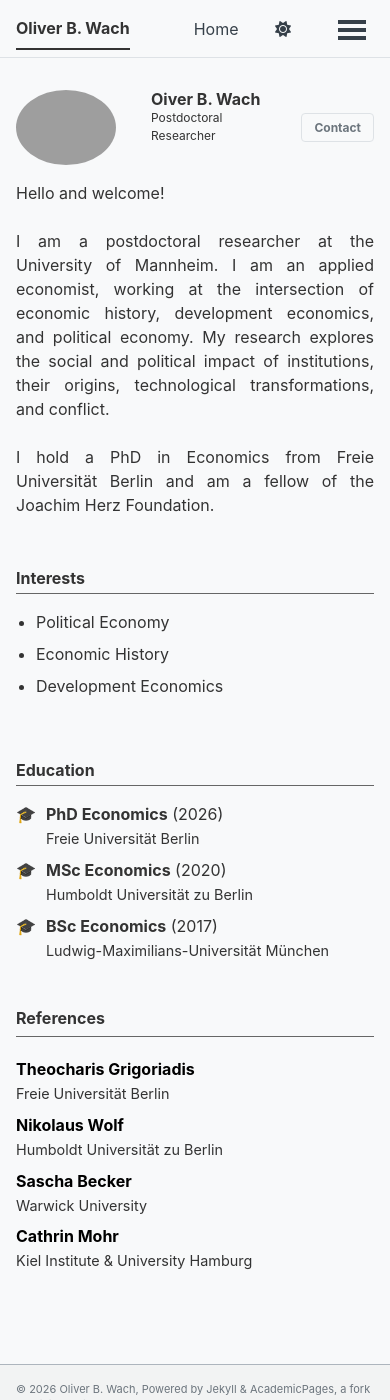
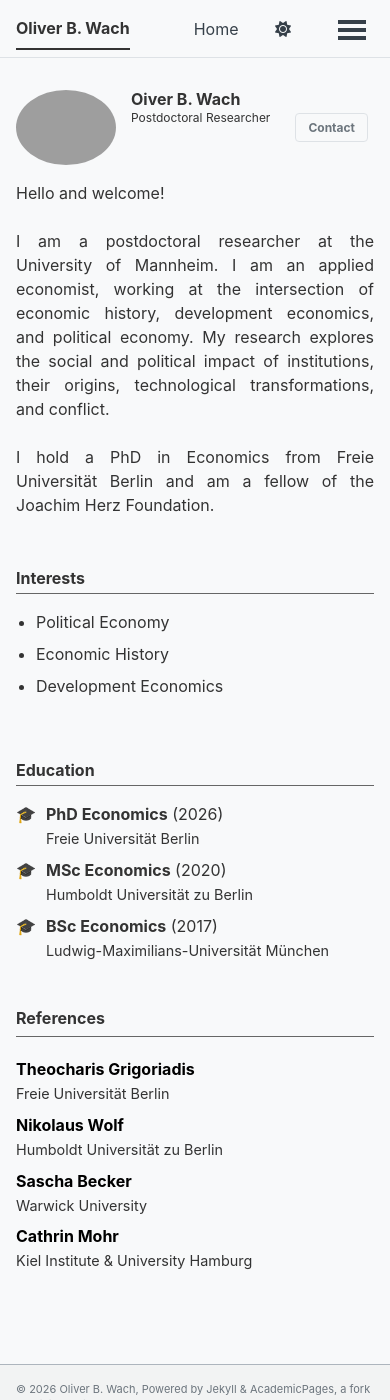
Before and after one commit to oliverwach/oliverwach.github.io, a Jekyll site: the page built from _pages/about.md, in a window 390 px wide and 1400 px high. Built offline with Jekyll 4.4.1, drawn with Linux system fonts in a browser that asks for light colours; a style sheet for code colours, icons or effects is not loaded.

Commit message:
update 31 august 7

```diff
--- a/_sass/layout/_sidebar.scss
+++ b/_sass/layout/_sidebar.scss
@@ -143,16 +143,9 @@
 .author__avatar {
   display: table-cell;
   vertical-align: top;
-  width: 64px;
-
-  // ===== NEW: Mobile-specific avatar size =====
-  @media screen and (max-width: 767px) {
-    width: 120px; // Adjust this value (e.g., 100px, 120px) to your preference
-    img {
-      max-width: 100px !important; // Match the width above
-    }
-  }
-  // ============================================
+  width: 100px;
+  // set width only, for non-square avatars
+  // height: 36px;
 
   @include breakpoint($large) {
     display: block;
```
